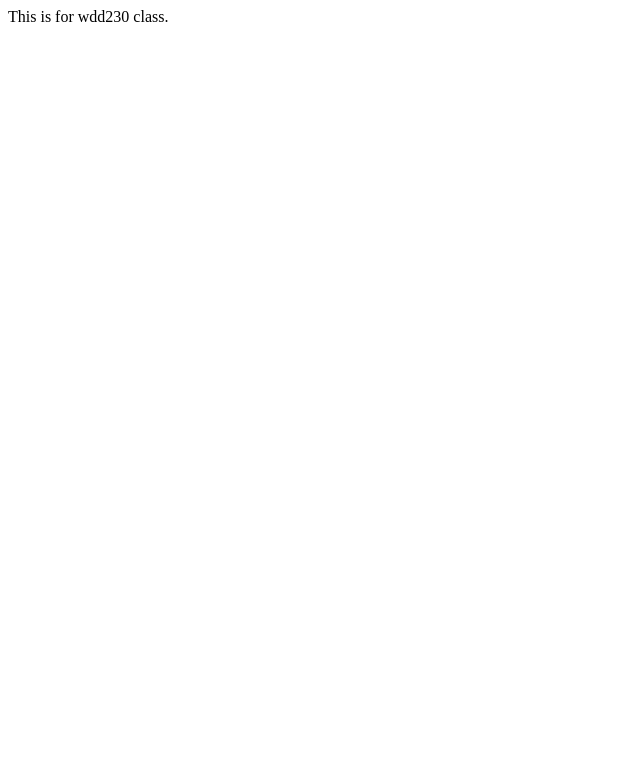
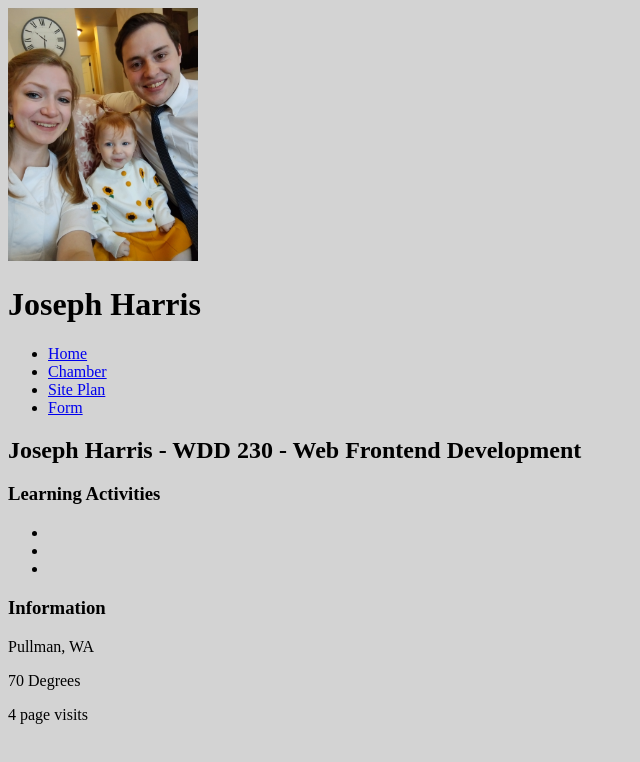
Before and after one commit to jncoug/wdd230, a plain HTML site: page index.html in a window 1280 px wide. Shown: the whole page, without its empty margins (0-640 px from the left). Drawn offline with Linux system fonts and the light colour scheme.

Commit message:
adding home page html

```diff
--- a/index.html
+++ b/index.html
@@ -1,6 +1,56 @@
 <!DOCTYPE html>
-
-<body>
-    This is for wdd230 class.
-</body>
+<html lang="en">
+  <head>
+    <meta charset="UTF-8" />
+    <meta name="viewport" content="width=device-width, initial-scale=1.0" />
+    <meta
+      name="description"
+      content="WDD230 - Frontend Development 1, landing page for Joseph Harris, course development portal"
+    />
+    <meta name="author" content="Joseph Harris" />
+    <title>Joseph Harris - WDD 230 - Web Frontend Development</title>
+    <link rel="stylesheet" href="styles/base.css" />
+    <link rel="stylesheet" href="styles/larger.css" />
+  </head>
+  <body>
+    <header>
+      <img
+        src="images/profile-pic.jpg"
+        alt="profile picture"
+        width="15%"
+        height="15%"
+      />
+      <h1>Joseph Harris</h1>
+    </header>
+    <nav>
+      <ul>
+        <li><a href="#">Home</a></li>
+        <li><a href="#">Chamber</a></li>
+        <li><a href="#">Site Plan</a></li>
+        <li><a href="#">Form</a></li>
+      </ul>
+    </nav>
+    <main>
+      <h2>Joseph Harris - WDD 230 - Web Frontend Development</h2>
+      <section class="card">
+        <h3>Learning Activities</h3>
+        <ul>
+          <li><a href="#"></a></li>
+          <li><a href="#"></a></li>
+          <li><a href="#"></a></li>
+        </ul>
+      </section>
+      <section class="card">
+        <h3>Information</h3>
+        <p>Pullman, WA</p>
+        <p>70 Degrees</p>
+        <p>4 page visits</p>
+      </section>
+    </main>
+    <footer>
+      <p></p>
+      <p></p>
+    </footer>
+    <script src="scripts/getDates.js"></script>
+  </body>
 </html>
--- /dev/null
+++ b/styles/base.css
@@ -0,0 +1,3 @@
+body {
+    background-color: lightblue;
+}
--- /dev/null
+++ b/styles/larger.css
@@ -0,0 +1,6 @@
+@media screen and (min-width: 1000px) {
+    body{
+        background-color: lightgray;
+    }
+
+}
```
Also changed, not shown: images/profile-pic.jpg (added), scripts/getDates.js (added).
